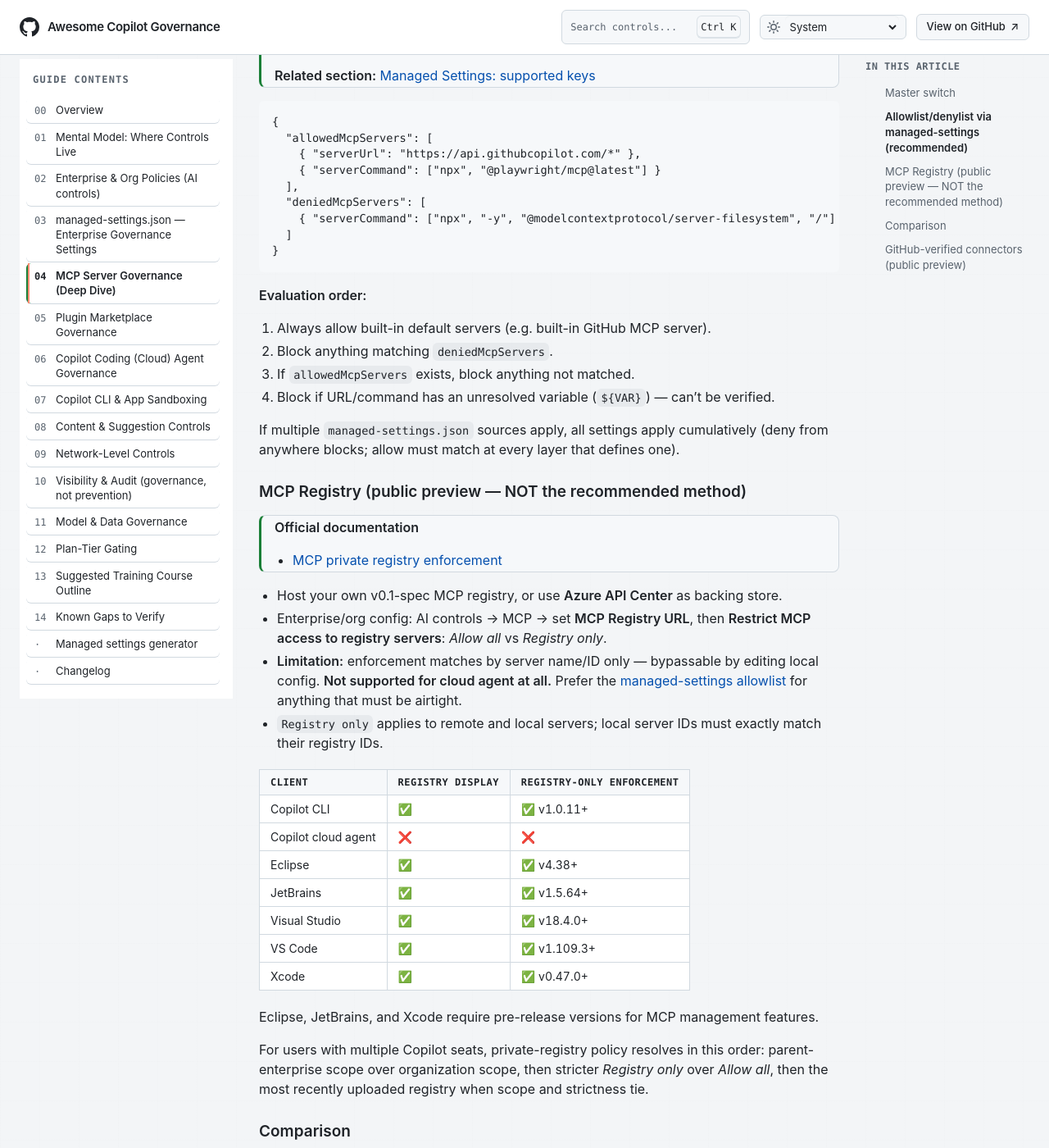
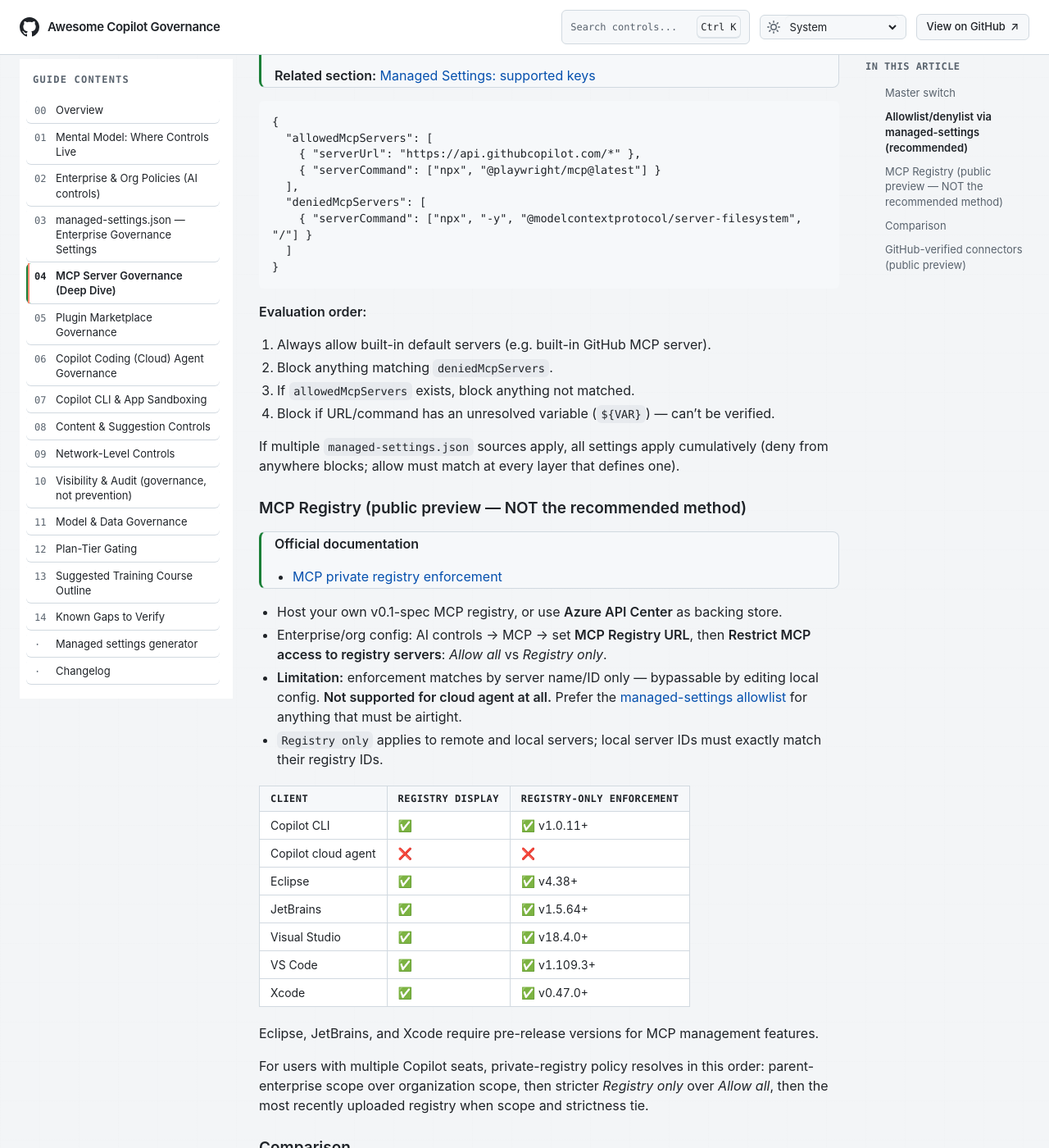
Before and after one commit to beardofedu/copilot-governance-training, a Jekyll site: the page built from docs/sections/mcp-governance.md, in a window 1280 px wide and 1400 px high, scrolled down 530 px. Shown: the whole window at 82% size. Built offline with Jekyll 4.4.1, drawn with Linux system fonts in a browser that asks for light colours.

Commit message:
Fix site accessibility checks across themes
Co-authored-by: copilot-swe-agent[bot] <198982749+Copilot@users.noreply.github.com>

```diff
--- a/docs/assets/css/style.css
+++ b/docs/assets/css/style.css
@@ -191,6 +191,7 @@
 .settings-include input { flex-shrink: 0; }
 .settings-key { overflow-wrap: anywhere; }
 .settings-help { color: var(--fg-muted); font-size: 14px; }
+.settings-help a, .markdown-body td a { text-decoration: underline; }
 .settings-field input:not([type="checkbox"]), .settings-field textarea,
 .settings-field select, #settings-output {
   display: block;
@@ -527,6 +528,8 @@ img { max-width: 100%; }
   margin: 16px 0;
   padding: 16px;
   overflow-x: auto;
+  white-space: pre-wrap;
+  overflow-wrap: anywhere;
   border: 1px solid var(--border-muted);
   border-radius: 10px;
   background: var(--canvas-inset);
@@ -540,7 +543,7 @@ img { max-width: 100%; }
   font-family: ui-monospace, SFMono-Regular, "SF Mono", Menlo, Consolas, monospace;
   font-size: 85%;
 }
-.markdown-body pre code { padding: 0; background: none; font-size: inherit; }
+.markdown-body pre code { padding: 0; background: none; font-size: inherit; white-space: inherit; }
 
 .markdown-body blockquote {
   margin: 16px 0;
--- a/test-suite/checks/managed-settings-browser.cjs
+++ b/test-suite/checks/managed-settings-browser.cjs
@@ -155,6 +155,10 @@ async function main() {
     assert.ok(complete.extraKnownMarketplaces['enterprise-plugins'].source);
     for (const theme of themes) {
       await page.locator('#theme-select').selectOption(theme);
+      await goTo('review');
+      assert.match(await page.locator('.settings-help a[href="#deploy-your-settings"]').evaluate(
+        element => getComputedStyle(element).textDecorationLine
+      ), /underline/, `${theme} review help link`);
       for (const step of ['welcome', ...groups.map(group => group.id), 'review']) {
         await goTo(step);
         await page.locator('.settings-advanced').evaluateAll(details => details.forEach(element => { element.open = true; }));
```
